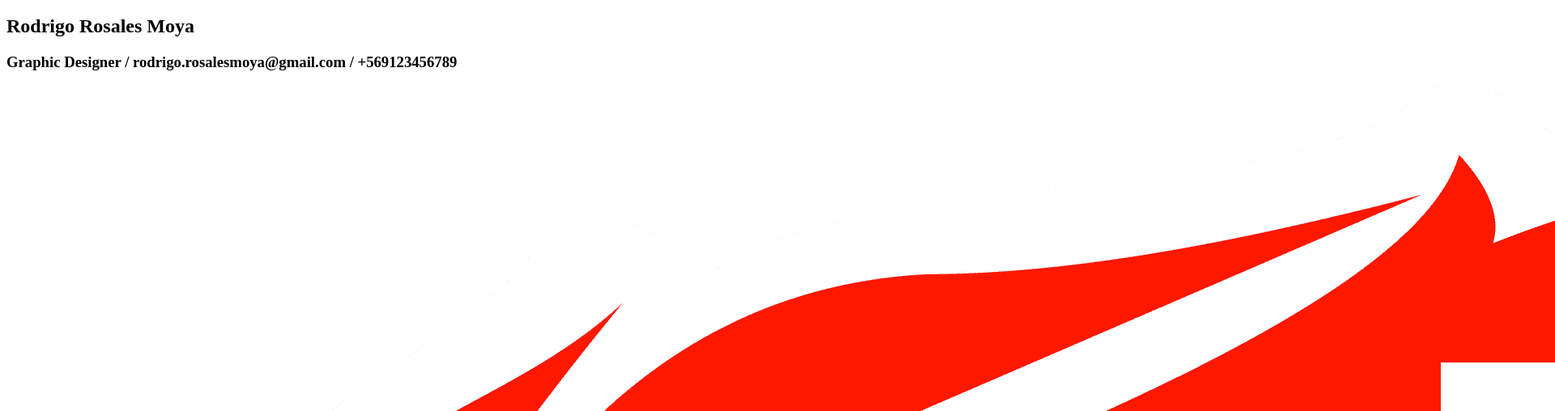
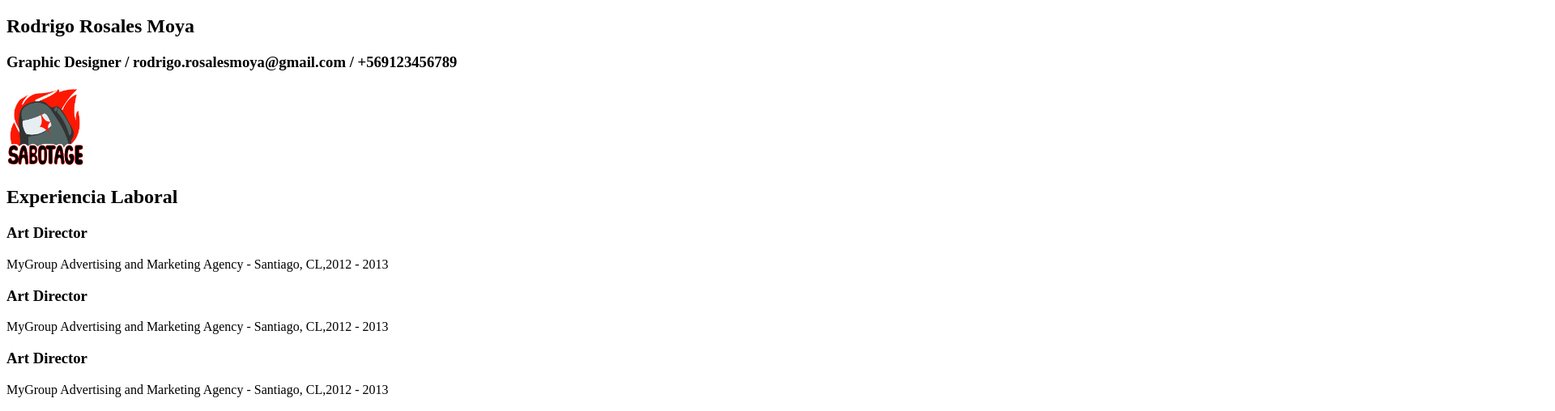
Before and after one commit to rodo08/202209-w1ex3-cv-rodrigo-rosales, a plain HTML site: page index.html in a window 1280 px wide. Shown: the part 61-569 px from the top of the page at 81% size, 1920 px wide, since content can reach past the window. Drawn offline with Linux system fonts and the light colour scheme.

Commit message:
resized img

```diff
--- a/index.html
+++ b/index.html
@@ -12,7 +12,13 @@
     <h2>Rodrigo Rosales Moya</h2>
     <h3>Graphic Designer / rodrigo.rosalesmoya@gmail.com / +569123456789</h3>
 
-    <img src="wonder-day-among-us-26.png" alt="Retrato CV" />
+    <img
+      class="retrato"
+      src="wonder-day-among-us-26.png"
+      width="100"
+      height="100"
+      alt="Retrato CV"
+    />
 
     <section class="work-experience">
       <h2>Experiencia Laboral</h2>
```
